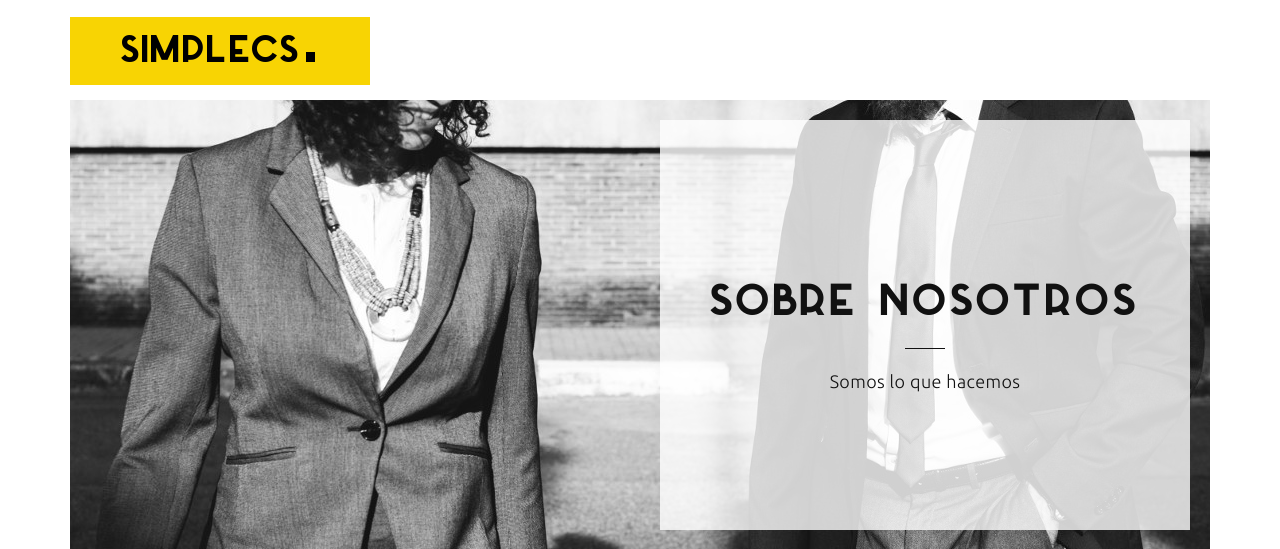
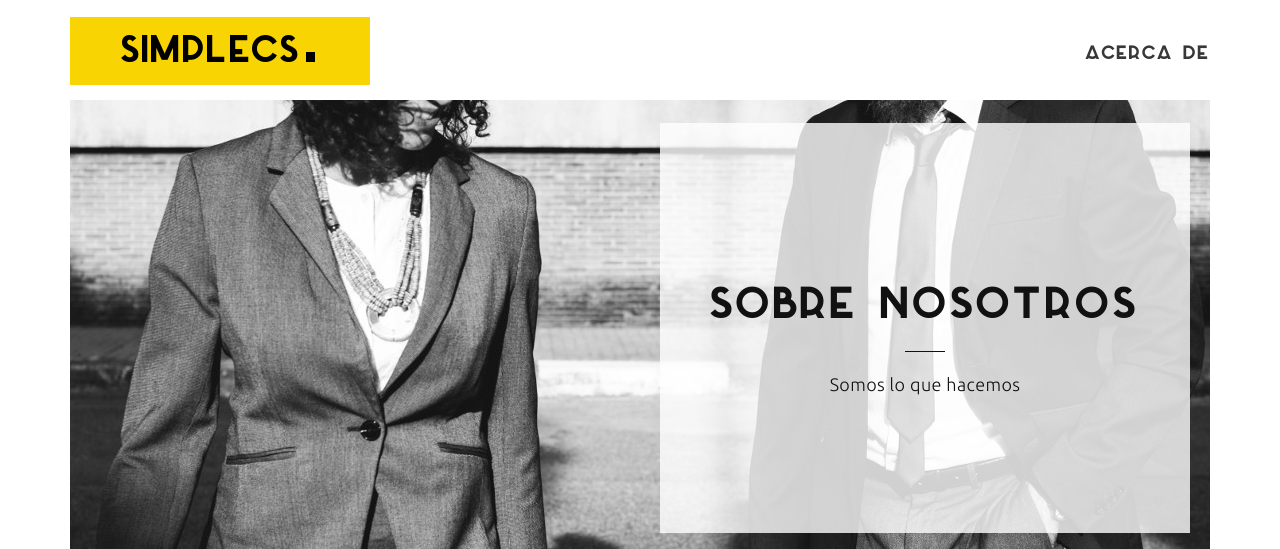
Before and after one commit to sapuru/Simplecs, a PHP site: page /acerca-de.html in a window 1280 px wide. Shown: the top 549 px of the page. Run offline with PHP 8.4, Linux system fonts and the light colour scheme; some libraries are stand-ins or nearby versions; some web fonts are replaced.

Commit message:
Agrego link acerca de

```diff
--- a/acerca-de.html
+++ b/acerca-de.html
@@ -77,6 +77,9 @@
                 <a href="index.html">
                     <img src="img/logo-amarillo.png" alt="Logo Simplecs">
                 </a>
+            </div>
+            <div id="menu1">
+              <a href="acerca-de.html">Acerca de</a>
             </div>
         </div>
     </div>
--- a/css/main.css
+++ b/css/main.css
@@ -3267,3 +3267,15 @@ a img.aligncenter {
 	transform: scale(1);
 	opacity: 1;
 }
+
+#menu1 {
+  float:right;
+  text-transform: uppercase;
+  letter-spacing: 1px;
+  font-weight: bold;
+  font-size: 26px;
+  line-height:100px;
+}
+#menu1 a {
+  font-family:'azedobold',serif;
+}
--- a/index.html
+++ b/index.html
@@ -75,6 +75,9 @@
                 <a href="index.html">
                     <img src="img/logo-amarillo.png" alt="Logo Simplecs">
                 </a>
+            </div>
+            <div id="menu1">
+              <a href="acerca-de.html">Acerca de</a>
             </div>
         </div>
     </div>
```
